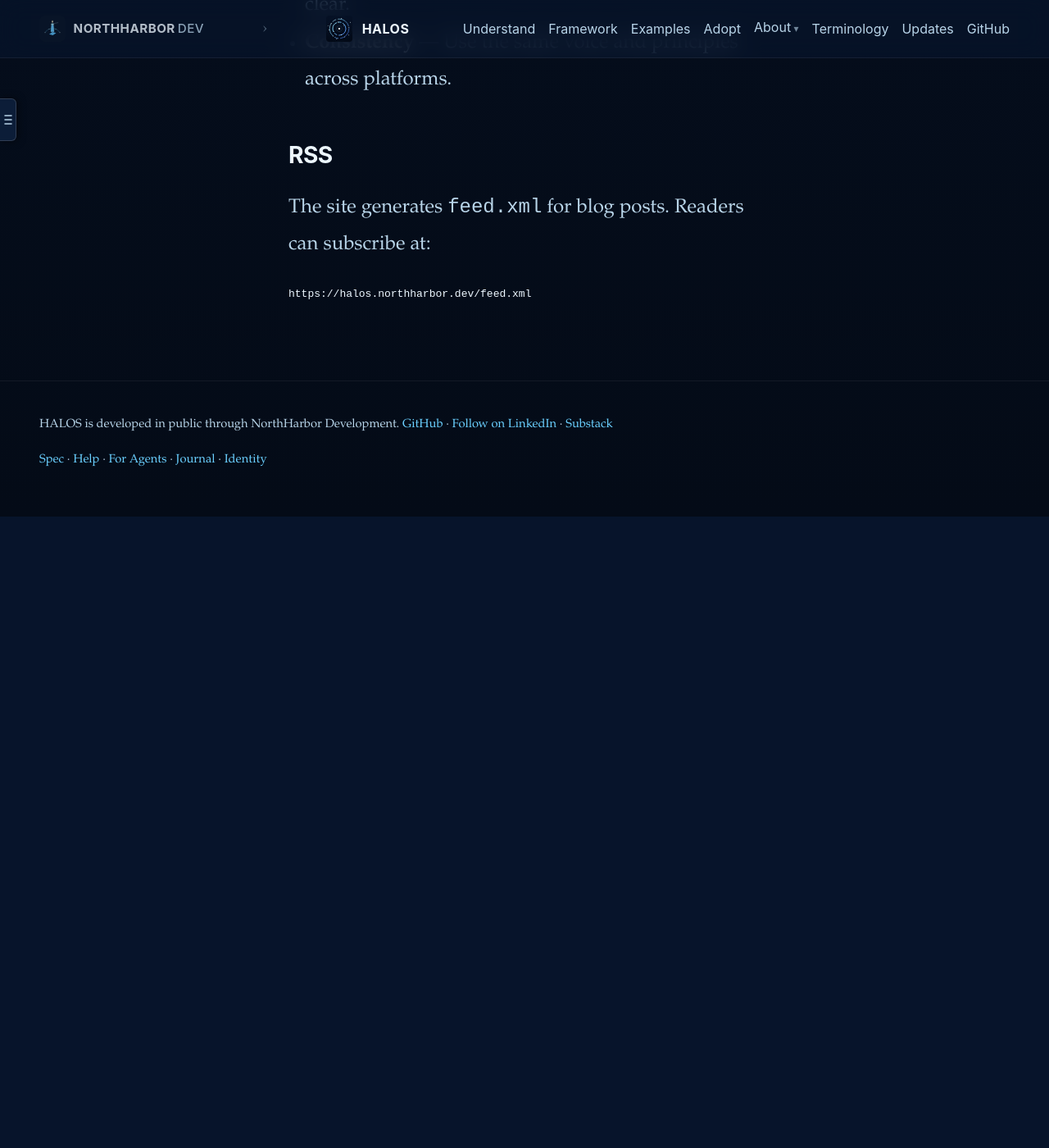
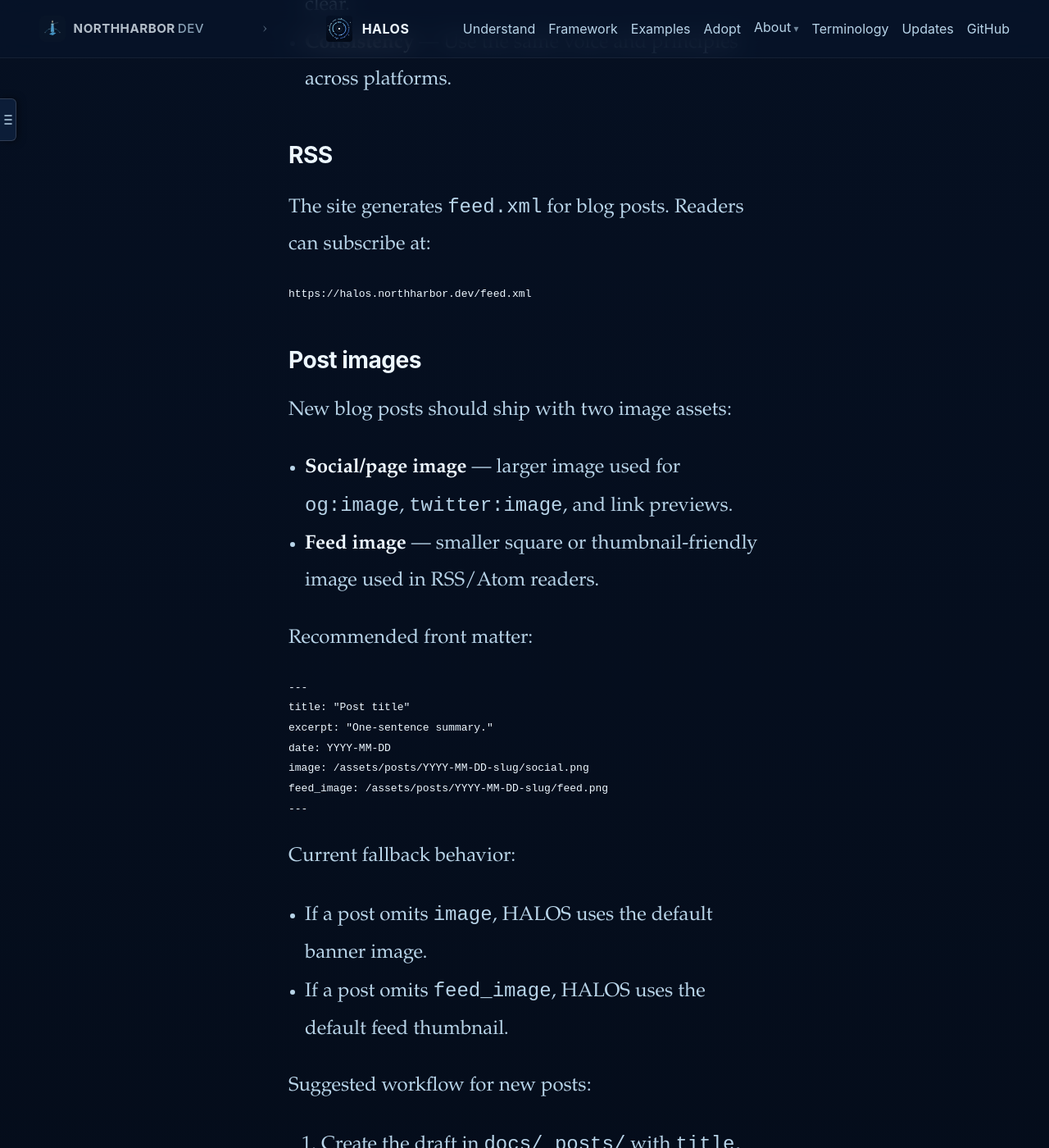
Before and after one commit to northharbor-dev/halos, a Jekyll site: the page built from docs/SYNDICATION.md, in a window 1280 px wide and 1400 px high, scrolled down 2187 px. Shown: the whole window at 82% size. Built offline with Jekyll 4.4.1, drawn with Linux system fonts in a browser that asks for light colours; before the commit the page ends 2817 px from its top, so only the background shows below that; some of the changed text lies outside the part shown.

Commit message:
Add blog post image workflow

````diff
--- a/docs/SYNDICATION.md
+++ b/docs/SYNDICATION.md
@@ -43,3 +43,39 @@ The site generates `feed.xml` for blog posts. Readers can subscribe at:
 ```
 https://halos.northharbor.dev/feed.xml
 ```
+
+## Post images
+
+New blog posts should ship with two image assets:
+
+- **Social/page image** — larger image used for `og:image`, `twitter:image`, and link previews.
+- **Feed image** — smaller square or thumbnail-friendly image used in RSS/Atom readers.
+
+Recommended front matter:
+
+```yaml
+---
+title: "Post title"
+excerpt: "One-sentence summary."
+date: YYYY-MM-DD
+image: /assets/posts/YYYY-MM-DD-slug/social.png
+feed_image: /assets/posts/YYYY-MM-DD-slug/feed.png
+---
+```
+
+Current fallback behavior:
+
+- If a post omits `image`, HALOS uses the default banner image.
+- If a post omits `feed_image`, HALOS uses the default feed thumbnail.
+
+Suggested workflow for new posts:
+
+1. Create the draft in `docs/_posts/` with `title`, `excerpt`, `date`, `image`, and `feed_image`.
+2. Generate a relevant hero/social image for the post topic.
+3. Export a smaller companion image for feed readers.
+4. Save both under `docs/assets/posts/YYYY-MM-DD-slug/`.
+5. Verify the post page exposes `og:image` and the feed exposes `media:thumbnail`.
+
+See [`assets/posts/README.md`](assets/posts/README.md) for the folder convention and suggested sizes.
+
+Until per-post images exist, the default HALOS images keep previews and feed readers populated.
--- a/docs/_config.yml
+++ b/docs/_config.yml
@@ -2,6 +2,8 @@ title: HALOS
 description: Human–Agent Lineage and Origin Standard
 url: "https://halos.northharbor.dev"
 baseurl: ""  # empty for custom domain halos.northharbor.dev (served at root)
+default_social_image: /identity-assets/profile/halos-linkedin-banner.png
+default_feed_image: /identity-assets/profile/halos-profile-420.png
 theme: minima
 sass:
   quiet_deps: true
@@ -23,4 +25,5 @@ defaults:
       path: ""
       type: posts
     values:
-      image: /identity-assets/profile/halos-profile-420.png
+      image: /identity-assets/profile/halos-linkedin-banner.png
+      feed_image: /identity-assets/profile/halos-profile-420.png
--- a/docs/_layouts/default.html
+++ b/docs/_layouts/default.html
@@ -1,10 +1,33 @@
 <!DOCTYPE html>
 <html lang="en">
   <head>
+    {% assign meta_title = page.title | append: " | " | append: site.title %}
+    {% if page.title == nil %}
+      {% assign meta_title = site.title %}
+    {% endif %}
+    {% assign meta_description = page.excerpt | default: page.deck | default: site.description | strip_html | normalize_whitespace %}
+    {% assign social_image = page.image.path | default: page.image | default: site.default_social_image %}
+    {% if social_image %}
+    {% unless social_image contains "://" %}
+      {% assign social_image = social_image | absolute_url %}
+    {% endunless %}
+    {% endif %}
     <meta charset="utf-8">
     <meta name="viewport" content="width=device-width, initial-scale=1">
-    <title>{% if page.title %}{{ page.title }} | {% endif %}{{ site.title }}</title>
-    <meta name="description" content="{{ site.description }}">
+    <title>{{ meta_title }}</title>
+    <meta name="description" content="{{ meta_description }}">
+    <meta property="og:title" content="{{ meta_title }}">
+    <meta property="og:description" content="{{ meta_description }}">
+    <meta property="og:type" content="{% if page.date %}article{% else %}website{% endif %}">
+    <meta property="og:url" content="{{ page.url | absolute_url }}">
+    <meta property="og:site_name" content="{{ site.title }}">
+    <meta name="twitter:card" content="summary_large_image">
+    <meta name="twitter:title" content="{{ meta_title }}">
+    <meta name="twitter:description" content="{{ meta_description }}">
+    {% if social_image %}
+    <meta property="og:image" content="{{ social_image }}">
+    <meta name="twitter:image" content="{{ social_image }}">
+    {% endif %}
     <link rel="icon" href="{{ '/identity-assets/selected/halos-halo-ring-institutional-randomized.svg' | relative_url }}" type="image/svg+xml">
     <script>
       (() => {
````
Also changed, not shown: FOR_AGENTS.md (+1 -0 lines), docs/assets/posts/README.md (added, +26 -0 lines), docs/feed.xml (added, +53 -0 lines).
